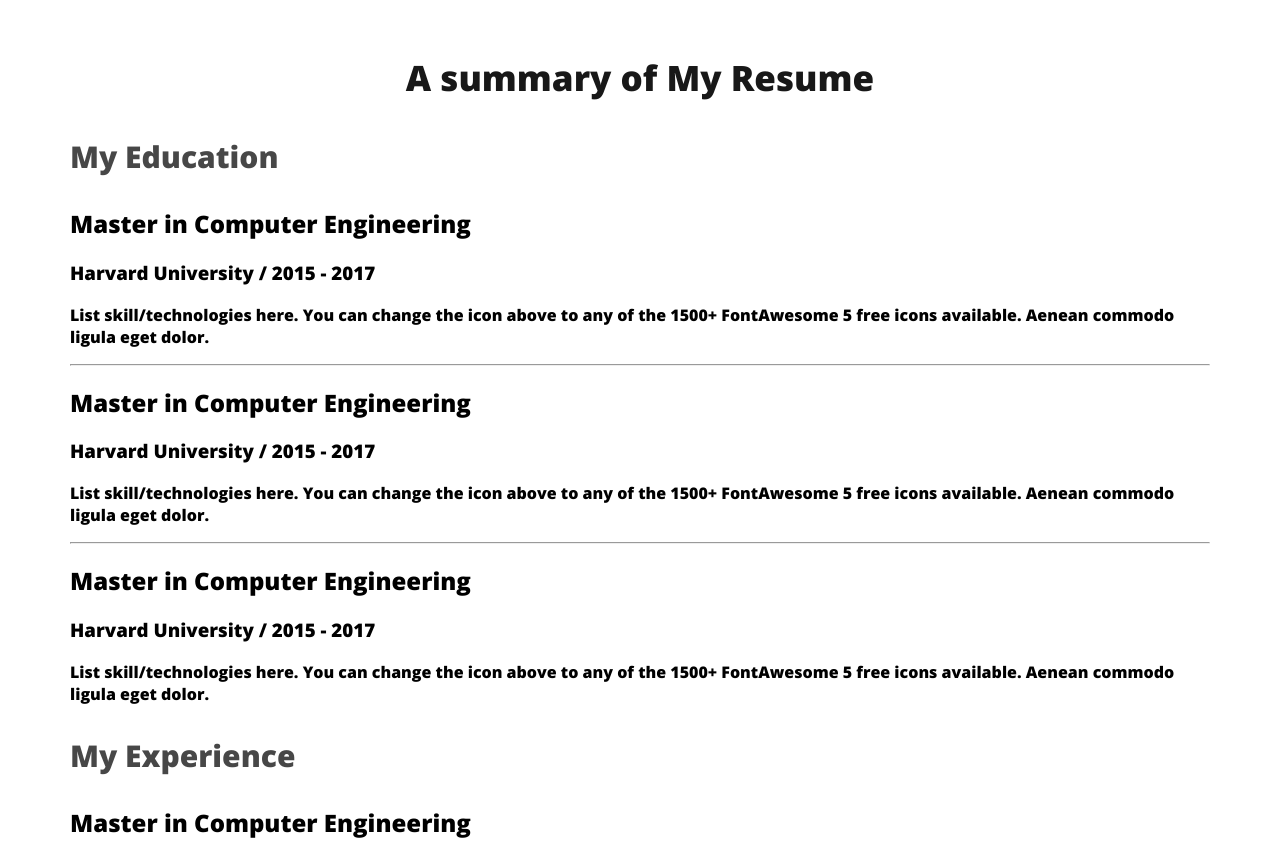
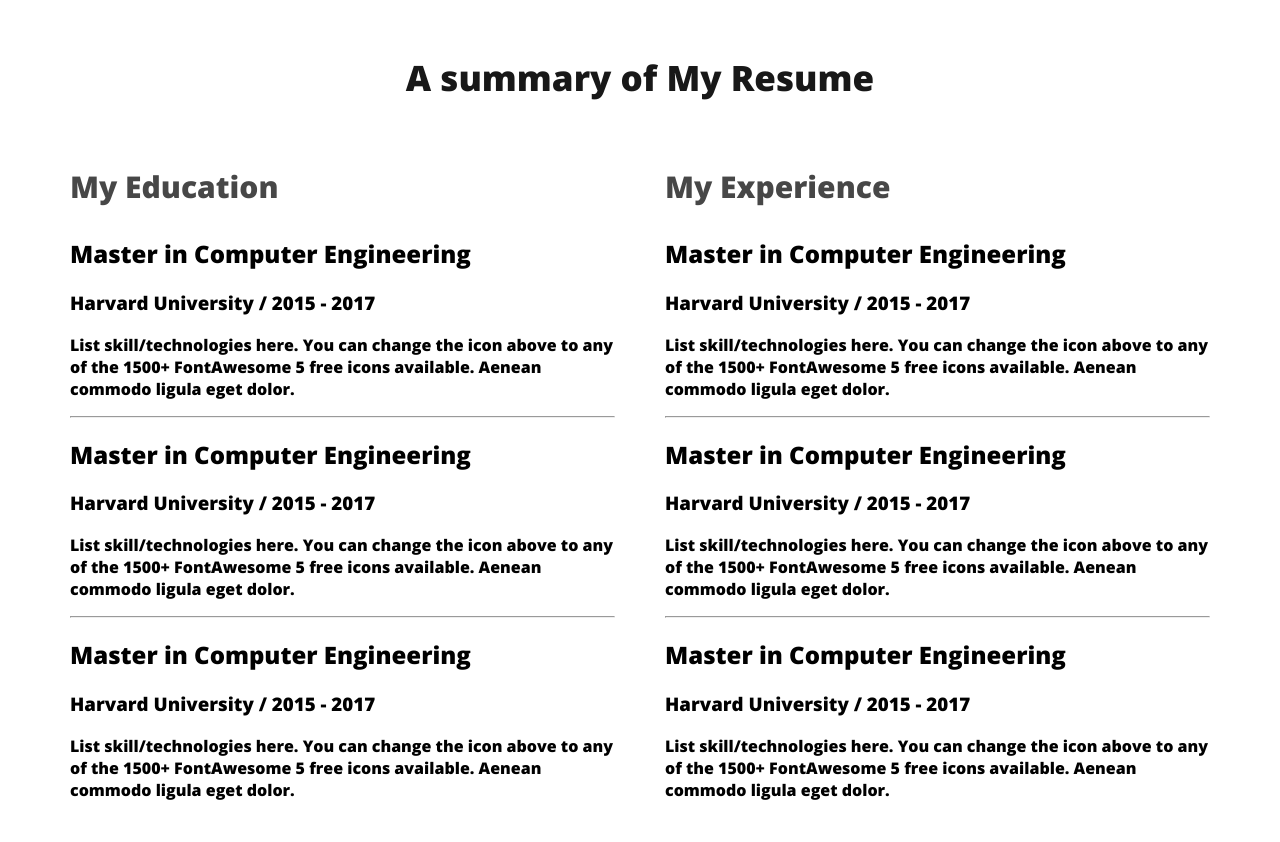
Before and after one commit to sabir689/new-portfolio, a plain HTML site: page index.html in a window 1280 px wide. Shown: the part 2360-3202 px from the top of the page. Drawn offline with nearby package versions, Linux system fonts and the light colour scheme.

Commit message:
ninth commit

```diff
--- a/styles/portfolio.css
+++ b/styles/portfolio.css
@@ -149,3 +149,17 @@ font-weight: 700;
 
 
 }
+.resume-container{
+    display: flex;
+    gap: 50px;
+}
+.resume-item-title{
+
+
+
+
+
+}
+.resume-item-description .resume-item-institute{
+    color: #757575;
+}
```
